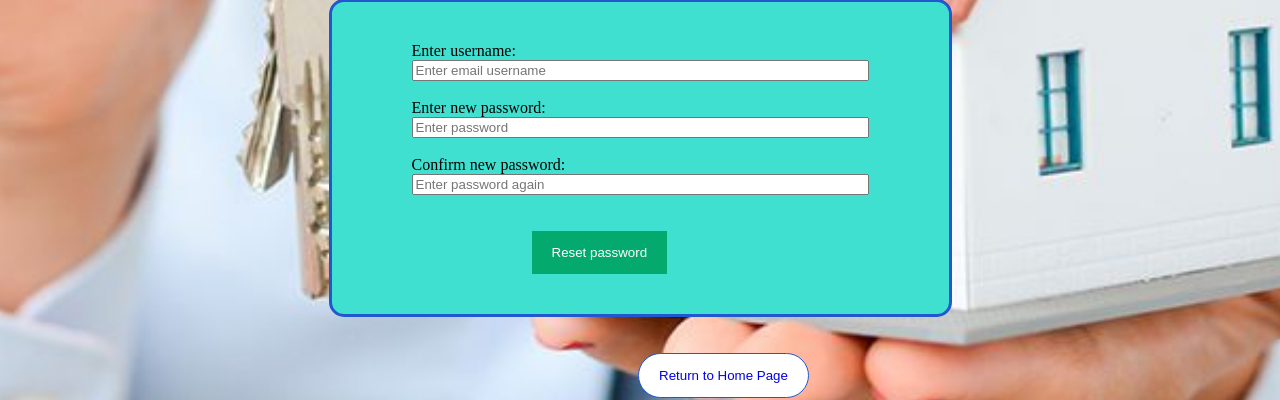
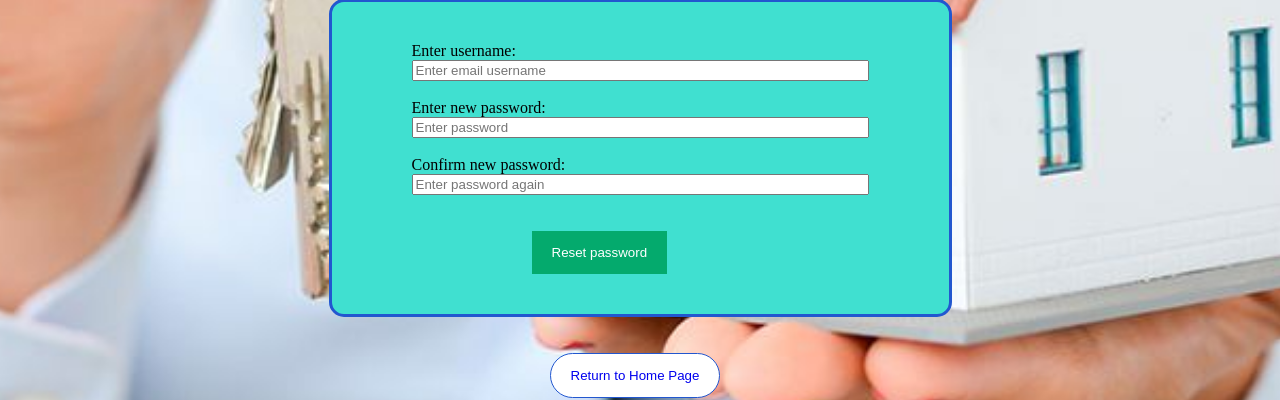
Before and after one commit to Pranaybot/Rental_properties, a Flask app: page /forgot_password in a window 1280 px wide. Shown: the part 400-800 px from the top of the page. Run offline with Flask 2, Linux system fonts and the light colour scheme; some libraries are stand-ins or nearby versions.

Commit message:
Centered home page buttons

```diff
--- a/static/css/password_reset.css
+++ b/static/css/password_reset.css
@@ -43,7 +43,6 @@ form{
     background-color: white;
     cursor:pointer;
     padding: 14px 20px;
-    margin-left:860px;
     border: 0.5px solid #2257CF;
     border-radius:25px;
 }
@@ -69,6 +68,7 @@ html{
     text-align:center;
 }
 
-.home_page{
-    margin-left:-230px;
+.home_page2{
+    text-align:center;
+    margin-right:10px;
 }
--- a/static/css/signup.css
+++ b/static/css/signup.css
@@ -93,5 +93,6 @@ html{
 }
 
 .home_page{
-    margin-left:622px;
+    text-align:center;
+    margin-right:30px;
 }
--- a/templates/forgot_password.html
+++ b/templates/forgot_password.html
@@ -32,7 +32,7 @@
         </div>
         <br>
         <br>
-        <div class="home_page">
+        <div class="home_page2">
             <button id="btn4"><a href="/" class="anchor"> Return to Home Page </a></button>
         </div>
     </div>
```
